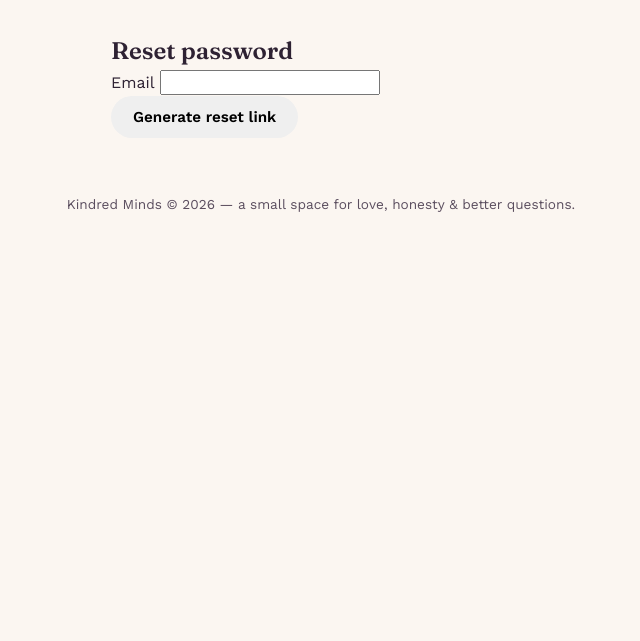
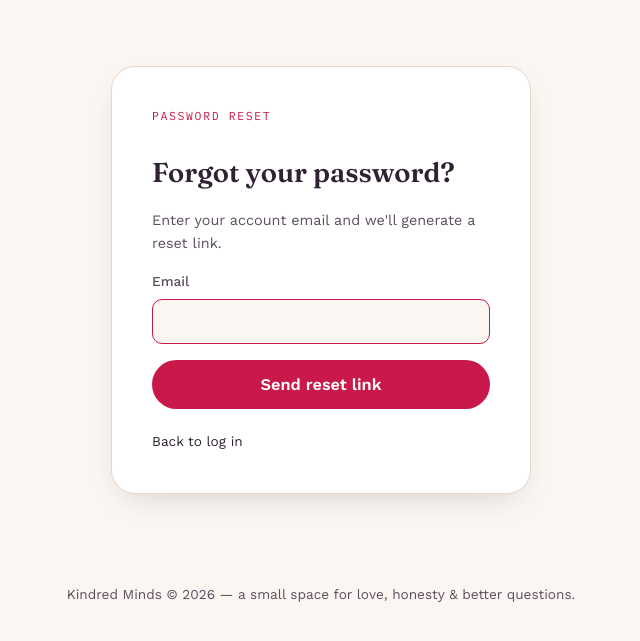
Before and after one commit to porefuchgtwu34/KINDRED-MINDS, a Flask app: page /forgot-password in a window 1280 px wide. Shown: the part 90-731 px from the top of the page, without its empty margins (319-959 px from the left). Run offline with Flask 3, Linux system fonts and the light colour scheme.

Commit message:
Attractive logout button, admin email for password reset, restore forgot-password UI

```diff
--- a/templates/base.html
+++ b/templates/base.html
@@ -49,7 +49,10 @@
         <span class="mini-profile-name">{{ current_user.username }}</span>
       </a>
       <a href="{{ url_for('settings') }}" class="icon-link" title="Settings">⚙</a>
-      <a href="{{ url_for('logout') }}" class="icon-link" title="Log out">⏻</a>
+      <a href="{{ url_for('logout') }}" class="btn-logout" title="Log out">
+        <span class="btn-logout-icon">⏻</span>
+        <span class="btn-logout-text">Log out</span>
+      </a>
     </div>
   </aside>
 
--- a/templates/forgot_password.html
+++ b/templates/forgot_password.html
@@ -1,18 +1,26 @@
 {% extends "base.html" %}
-{% block title %}Forgot password{% endblock %}
+{% block title %}Reset password{% endblock %}
 {% block public_content %}
-<div class="card" style="max-width:420px;margin:2rem auto;">
-  <h2>Reset password</h2>
-  {% include "_flash.html" %}
+<section class="auth-wrap">
+  <form class="auth-card" method="POST">
+    <span class="eyebrow">Password reset</span>
+    <h1>Forgot your password?</h1>
+    <p class="auth-hint">Enter your account email and we'll generate a reset link.</p>
+    <label>Email
+      <input type="email" name="email" required autofocus>
+    </label>
+    <button type="submit" class="btn btn-rose btn-lg btn-block">Send reset link</button>
+    <div class="auth-links">
+      <a href="{{ url_for('login') }}">Back to log in</a>
+    </div>
+  </form>
+
   {% if reset_link %}
-  <p class="flash success">Demo reset link (no email server):</p>
-  <p style="word-break:break-all"><a href="{{ reset_link }}">{{ reset_link }}</a></p>
-  {% else %}
-  <form method="post">
-    <label>Email</label>
-    <input type="email" name="email" required>
-    <button class="btn" type="submit">Generate reset link</button>
-  </form>
+  <div class="demo-notice">
+    <strong>Demo mode:</strong> this project has no outbound email server configured,
+    so here is the reset link that would normally be emailed to you:
+    <a href="{{ reset_link }}">{{ reset_link }}</a>
+  </div>
   {% endif %}
-</div>
+</section>
 {% endblock %}
```
Also changed, not shown: templates/reset_password.html (+12 -10 lines).
